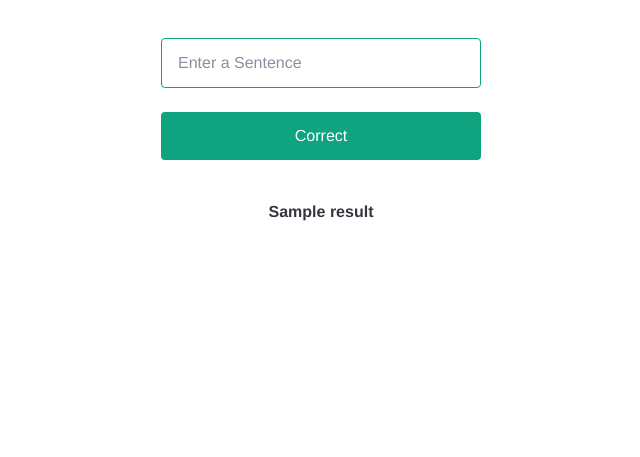
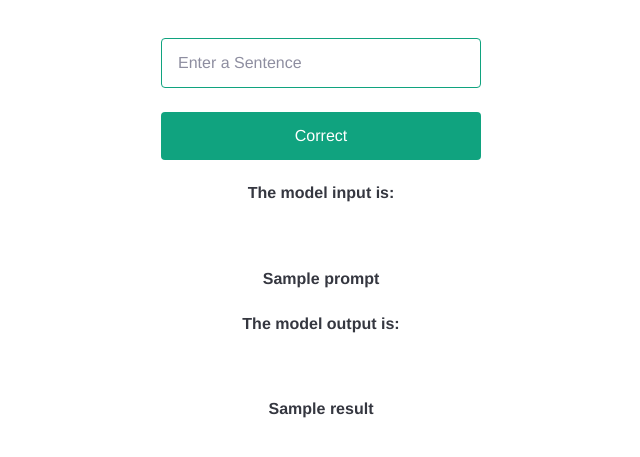
Before and after one commit to rsumit123/openai-experiments, a Flask app: template templates/index.html in a window 1280 px wide. Shown: the part 150-607 px from the top of the page, without its empty margins (319-959 px from the left). Run offline with Flask 2, Linux system fonts and the light colour scheme; the template is opened without the code that fills it: most values are stand-ins (such as "Sample title", 1, 10 or a date in 2020); some web fonts are replaced.

Commit message:
Updated grammar correction code with error handling

```diff
--- a/app.py
+++ b/app.py
@@ -22,13 +22,14 @@ def index():
                 frequency_penalty=0.0,
                 presence_penalty=0.0,
             )
-            return redirect(url_for("index", result=response.choices[0].text))
+            return redirect(url_for("index", result=response.choices[0].text, prompt=user_text))
         except Exception as e:
             print("Error in inferencing", e)
             return redirect(url_for("index", result=f"Error in inference -> {e}"))
 
     result = request.args.get("result")
-    return render_template("index.html", result=result)
+    prompt = request.args.get("prompt")
+    return render_template("index.html", result=result, prompt=prompt)
 
 
 @app.route("/finetuning", methods=("GET", "POST"))
--- a/templates/index.html
+++ b/templates/index.html
@@ -17,7 +17,13 @@
 
     <input type="submit" value="Correct" />
   </form>
-  {% if result %}
+  {% if prompt %}
+  <h4>The model input is:</h4>
+  <div class="result">{{ prompt }}</div>
+  {% endif %} {% if result %}
+
+  <h4>The model output is:</h4>
   <div class="result">{{ result }}</div>
   {% endif %}
+
 </body>
```
